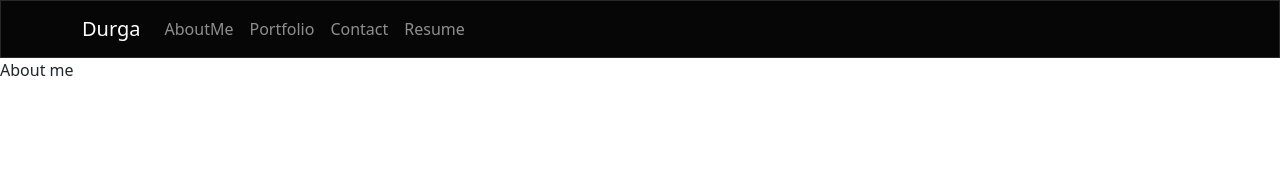
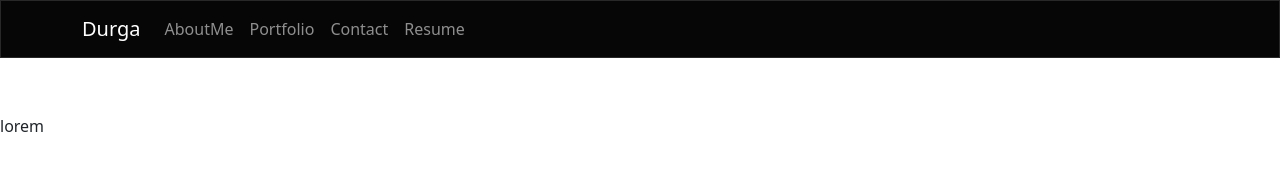
Before and after one commit to Durgavino/Portfolio-React, a React (Create React App) app: page /about in a window 1280 px wide. Shown: the top 188 px of the page. Built offline with nearby package versions, Linux system fonts and the light colour scheme.

Commit message:
pushing code

```diff
--- a/src/App.css
+++ b/src/App.css
@@ -1,6 +1,7 @@
 main{
   background-color: #16453e;
 }
+
 /* .App {
   text-align: center;
 }
--- a/src/Components/About.js
+++ b/src/Components/About.js
@@ -1,11 +1,13 @@
 import React from "react";
 
-const About=()=>{
-return(
-
-    <div> About me  </div>
+const About = () => {
+    return (
+        <>
+            <h1> About me  </h1>
+            <p>lorem</p>
+        </>
 
 
-)
+    )
 }
 export default About
```
